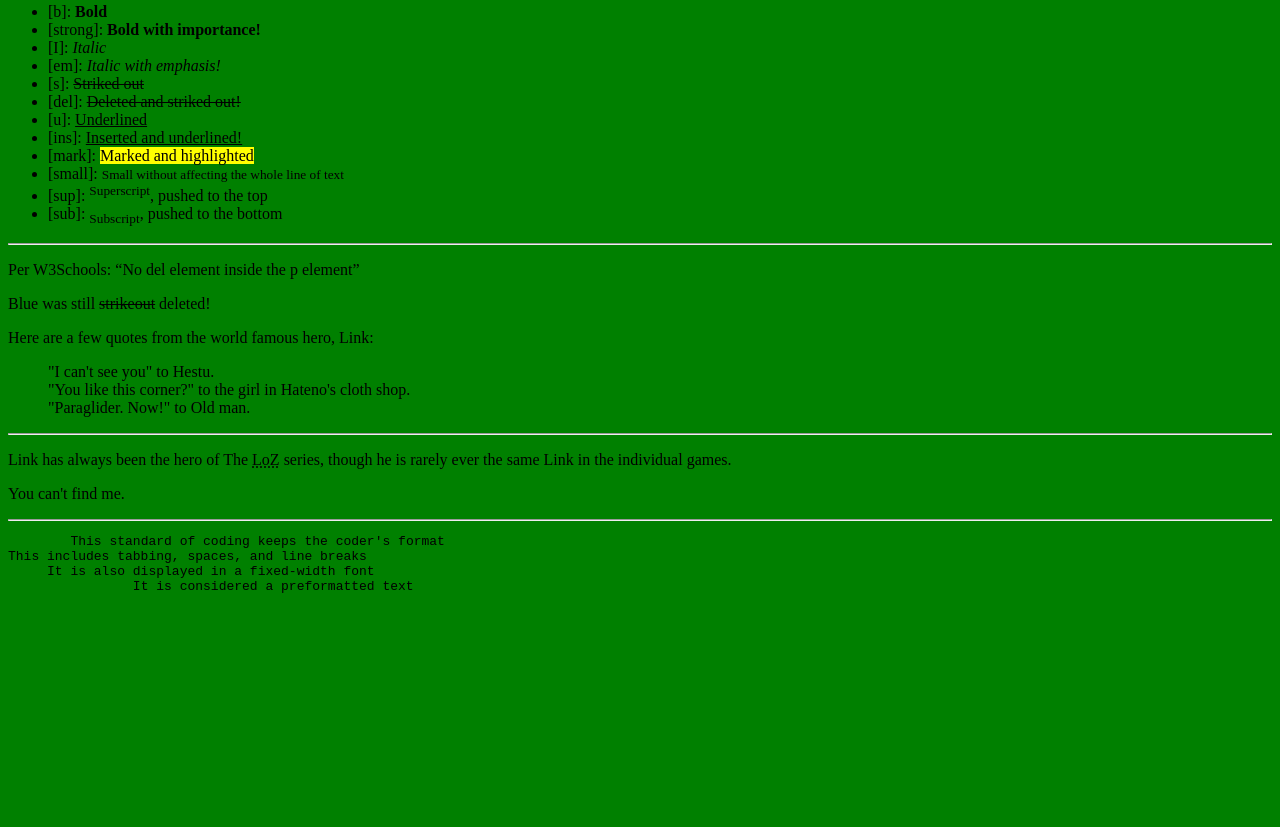
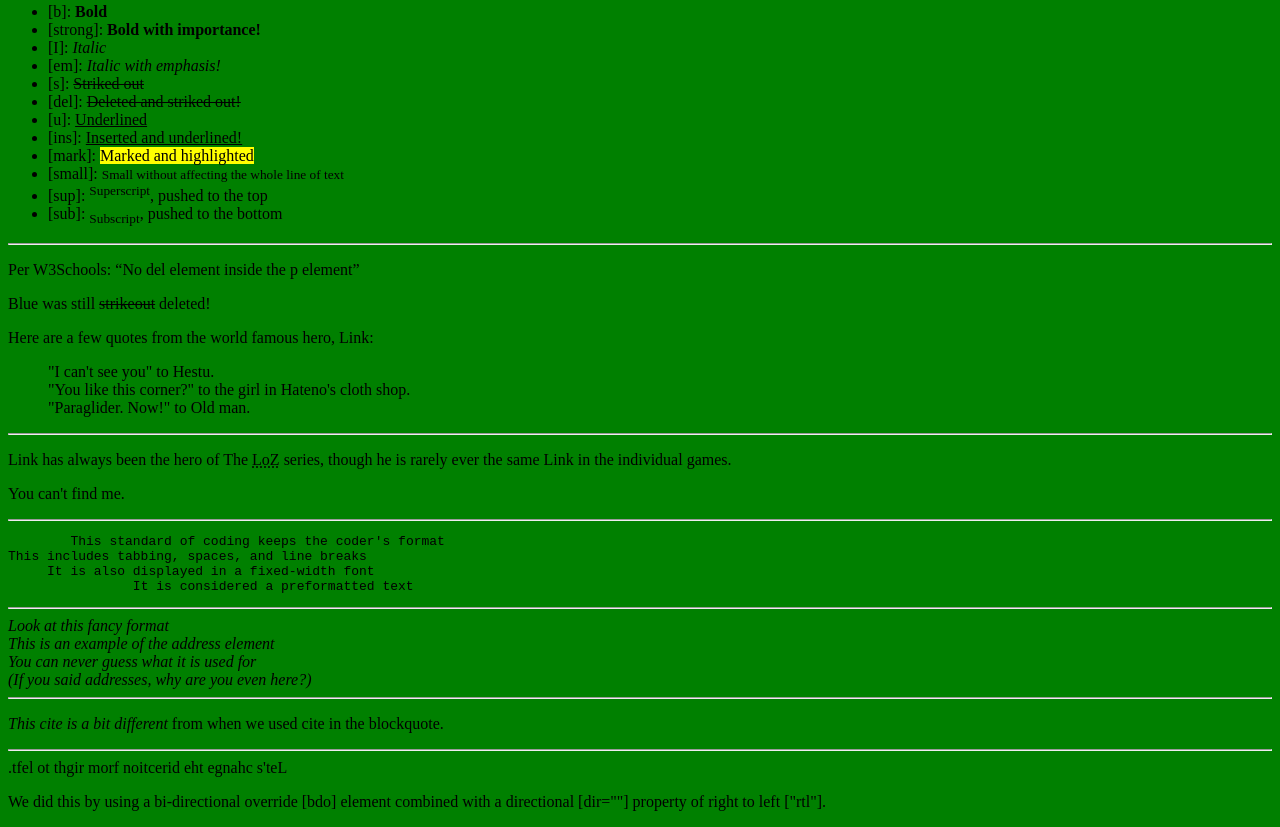
Before and after one commit to Seeker285/HTML-Practice, a plain HTML site: page index.htm in a window 1280 px wide. Shown: the part 2539-3366 px from the top of the page. Before the commit the page ends 3146 px from the top, so only its background shows below. Drawn offline with Linux system fonts and the light colour scheme.

Commit message:
Add files via upload

```diff
--- a/index.htm
+++ b/index.htm
@@ -127,5 +127,22 @@ This includes tabbing, spaces, and line breaks
 		It is considered a preformatted text
 </pre>
 
+<hr>
+
+<address>
+Look at this fancy format<br>
+This is an example of the address element<br>
+You can never guess what it is used for<br>
+(If you said addresses, why are you even here?)
+</address>
+
+<hr>
+
+<p><cite>This cite is a bit different</cite> from when we used cite in the blockquote.</p>
+
+<hr>
+
+<bdo dir="rtl">Let's change the direction from right to left.</bdo>
+<p>We did this by using a bi-directional override [bdo] element combined with a directional [dir=""] property of right to left ["rtl"].</p>
 </body>
 </html>
```
